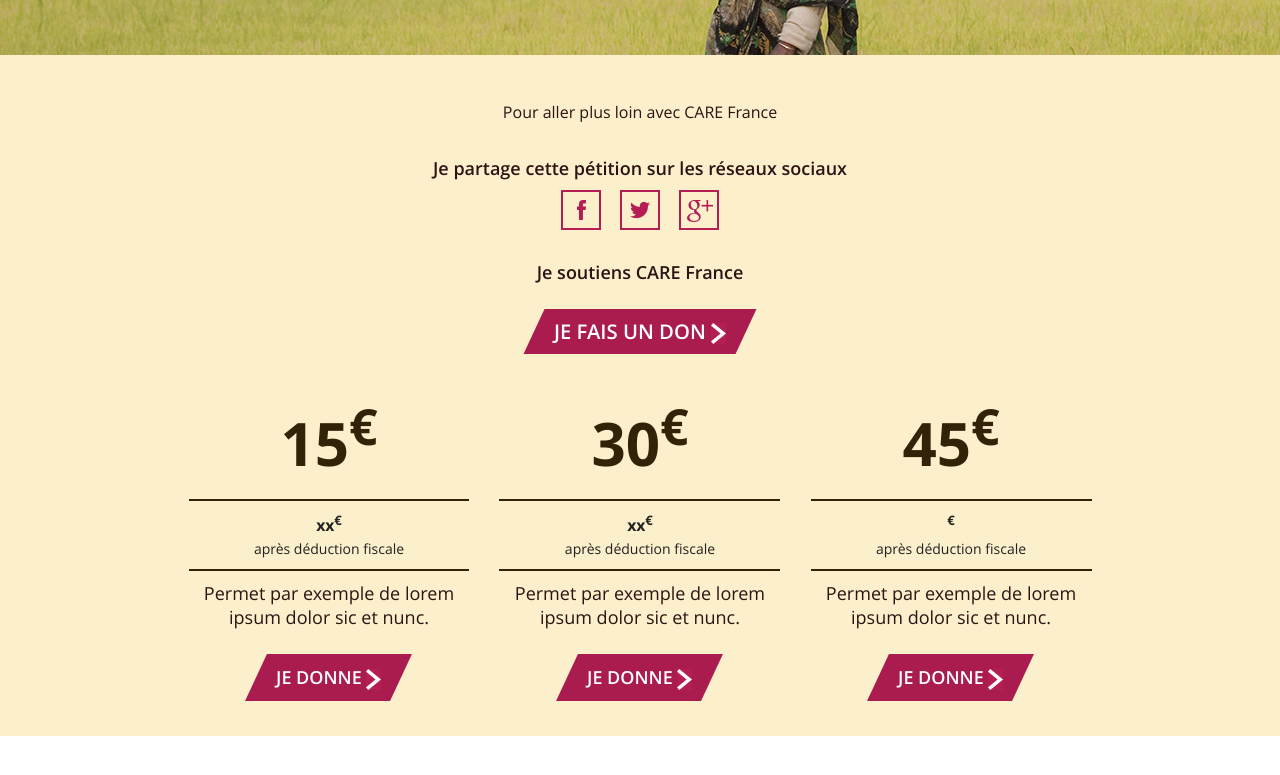
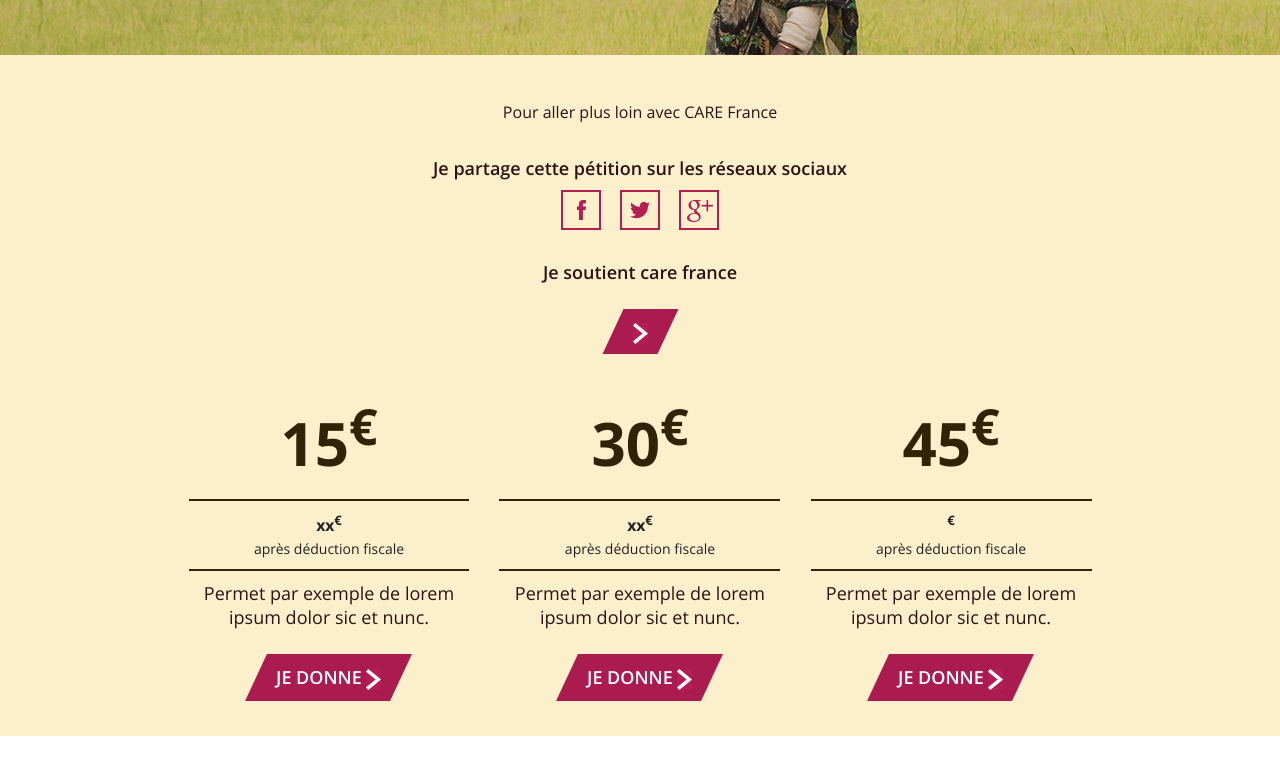
Before and after one commit to adfinitas-app/care-petition, a Jekyll site: the page built from _thanks/test1.md, in a window 1280 px wide and 900 px high, scrolled down 480 px. Shown: the top 775 px of the window. Built offline with Jekyll 4.4.1, drawn with Linux system fonts in a browser that asks for light colours.

Commit message:
Updated '_layouts/merci.html' via CloudCannon

```diff
--- a/_layouts/merci.html
+++ b/_layouts/merci.html
@@ -39,14 +39,14 @@
 					</div>
 
 					<div class="social text-center">
-						<a href="#" class="social-link"><img src="/static/img/logo_fb2.png" onmouseover="this.src = '/static/img/logo_fb2_on.png';" onmouseout="this.src = '/static/img/logo_fb2.png';" /></a>
-						<a href="#" class="social-link"><img src="/static/img/logo_tw2.png" onmouseover="this.src = '/static/img/logo_tw2_on.png';" onmouseout="this.src = '/static/img/logo_tw2.png';" /></a>
-						<a href="#" class="social-link"><img src="/static/img/logo_gp2.png" onmouseover="this.src = '/static/img/logo_gp2_on.png';" onmouseout="this.src = '/static/img/logo_gp2.png';" /></a>
+						<a href="{{page.contenu.header.fb_link}}" class="social-link"><img src="/static/img/logo_fb2.png" onmouseover="this.src = '/static/img/logo_fb2_on.png';" onmouseout="this.src = '/static/img/logo_fb2.png';" /></a>
+						<a href="{{page.contenu.header.tw_link}}" class="social-link"><img src="/static/img/logo_tw2.png" onmouseover="this.src = '/static/img/logo_tw2_on.png';" onmouseout="this.src = '/static/img/logo_tw2.png';" /></a>
+						<a href="{{page.contenu.header.gp_link}}" class="social-link"><img src="/static/img/logo_gp2.png" onmouseover="this.src = '/static/img/logo_gp2_on.png';" onmouseout="this.src = '/static/img/logo_gp2.png';" /></a>
 					</div>
 					{% endif %}
 					<div class="text semibold text-center">
-						Je soutiens CARE France<br />
-						<a href="#" class="parallelogram red btn-don"><span>Je fais un don <img src="/static/img/arrow_don.png" /></span></a>
+						{{page.contenu.header.text_don}}<br />
+						<a href="{{page.contenu.header.don_simple.link}}" class="parallelogram red btn-don"><span>{{page.contenu.header.don_simple.button}}<img src="/static/img/arrow_don.png" /></span></a>
 					</div>
 
 					<div class="medium-4 columns don">
```
